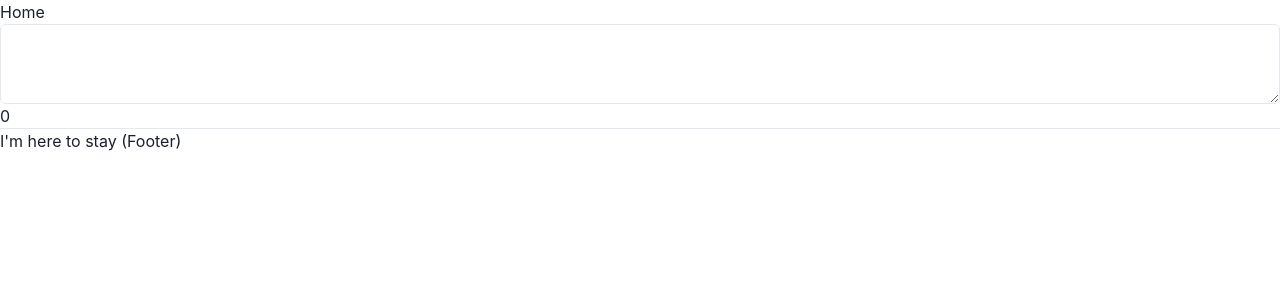
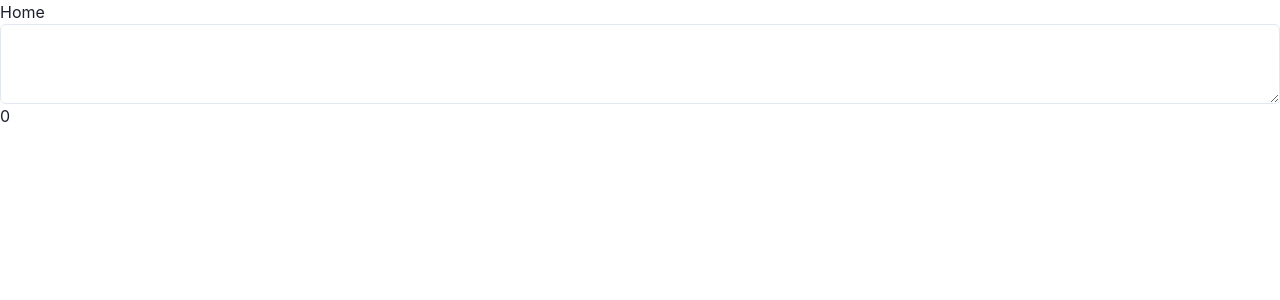
Before and after one commit to hoshitaro-creative/character-counter, a Next.js app: page / in a window 1280 px wide. Shown: the top 300 px of the page. Built offline with nearby package versions, Linux system fonts and the light colour scheme.

Commit message:
update: lintした

```diff
--- a/components/Layout.tsx
+++ b/components/Layout.tsx
@@ -1,6 +1,6 @@
+import Head from "next/head";
+import Link from "next/link";
 import React, { ReactNode } from "react";
-import Link from "next/link";
-import Head from "next/head";
 
 type Props = {
   children?: ReactNode;
@@ -22,10 +22,6 @@ const Layout = ({ children, title = "This is the default title" }: Props) => (
       </nav>
     </header>
     {children}
-    <footer>
-      <hr />
-      <span>I'm here to stay (Footer)</span>
-    </footer>
   </div>
 );
 
--- a/components/molecules/Cell.tsx
+++ b/components/molecules/Cell.tsx
@@ -1,7 +1,7 @@
+import { Box } from "@chakra-ui/layout";
 import { Textarea } from "@chakra-ui/textarea";
-import { Box } from "@chakra-ui/layout";
+import { useState } from "react";
 import stringLength from "string-length";
-import { useState } from "react";
 
 const Cell = (): JSX.Element => {
   const [length, updateLength] = useState(0);
--- a/next.config.js
+++ b/next.config.js
@@ -2,11 +2,11 @@ module.exports = {
   webpack: (config) => {
     config.module.rules.push({
       test: /\.m?js$/,
-      type: 'javascript/auto',
+      type: "javascript/auto",
       resolve: {
         fullySpecified: false,
       },
     });
     return config;
   },
-}
+};
--- a/pages/_app.tsx
+++ b/pages/_app.tsx
@@ -1,5 +1,5 @@
+import { ChakraProvider } from "@chakra-ui/react";
 import type { AppProps } from "next/app";
-import { ChakraProvider } from "@chakra-ui/react";
 
 const App = ({ Component, pageProps }: AppProps) => (
   <ChakraProvider>
```
